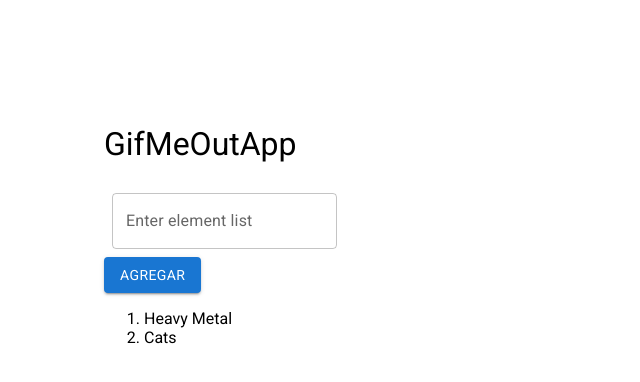
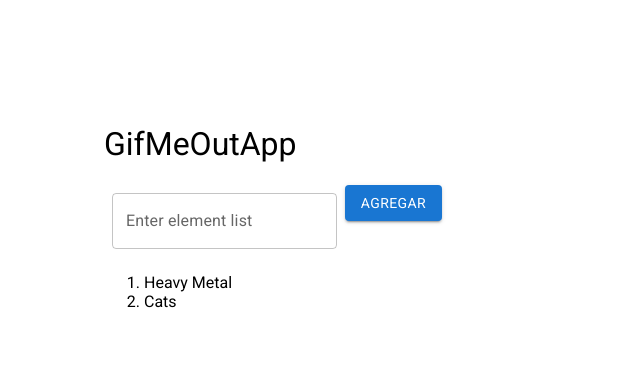
Before and after one commit to devrodor/gifMeOut, a React (Vite) app: page / in a window 1280 px wide. Shown: the top 382 px of the page, without its empty margins (0-640 px from the left). Built offline with nearby package versions, Linux system fonts and the light colour scheme.

Commit message:
Just adding button

```diff
--- a/src/GifMeOutApp.jsx
+++ b/src/GifMeOutApp.jsx
@@ -1,6 +1,5 @@
 import { useState } from "react"
 import Grid from '@mui/material/Grid';
-import { Button } from "@mui/material";
 import { AddCategory } from "./components/AddCategory";
 
 export const GifMeOutApp = () => {
@@ -29,9 +28,9 @@ export const GifMeOutApp = () => {
 
     */
 
-    const addCategory = ( ) => {
-        setCategories([...categories, 'The Smile']); // y para esto se usa el spread, metemos las categorías existentes y añadimos la nueva
-    }
+    // const addCategory = ( ) => {
+    //     setCategories([...categories, 'The Smile']); // y para esto se usa el spread, metemos las categorías existentes y añadimos la nueva
+    // }
 
     const [ categories, setCategories ] = useState([ 'Heavy Metal', 'Cats' ]);
 
@@ -49,8 +48,6 @@ export const GifMeOutApp = () => {
                 {/* El nombre del metodo setCategories es random, simplemente para ordenar */}
                 <AddCategory setCategories={ setCategories } />
 
-                {/* Listado de Gifs */}
-                <Button variant="contained" onClick={ addCategory }>Agregar</Button>
                 <ol>
                     { categories.map( category => {
                         return <li key={ category }>{ category }</li>
--- a/src/components/AddCategory.jsx
+++ b/src/components/AddCategory.jsx
@@ -1,6 +1,6 @@
 import { useState } from "react";
 import { Box, TextField } from "@mui/material";
-
+import { Button } from "@mui/material";
 export const AddCategory = ({ setCategories }) => { //remember, aqui recibimos las props
 
         /*
@@ -47,9 +47,7 @@ export const AddCategory = ({ setCategories }) => { //remember, aqui recibimos l
 
     return(
         <Box
-        sx={{
-            '& .MuiTextField-root': { m: 1, width: '25ch' },
-        }}
+        sx={{ '& .MuiTextField-root': { m: 1, width: '25ch' } }}
         noValidate
         autoComplete="off"
         >
@@ -64,6 +62,9 @@ export const AddCategory = ({ setCategories }) => { //remember, aqui recibimos l
                     //onChange={ (event) =>  onInputChange(event) } // cambiamos esto a ...
                     onChange={ onInputChange }
                 />
+
+                {/* Listado de Gifs */}
+                <Button variant="contained" onClick={ onSubmit }>Agregar</Button>
             </div>
         </form>
         </Box>
```
